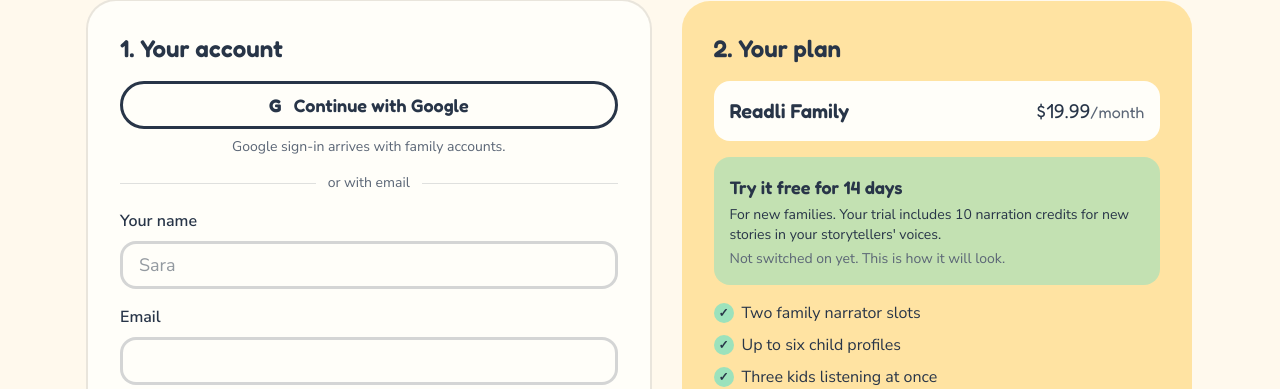
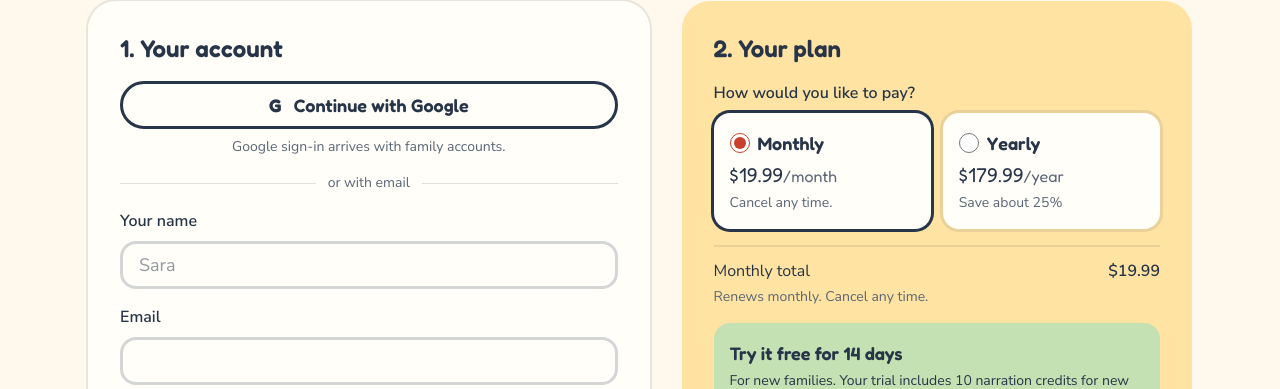
Before and after one commit to PromptboxAI/readli, a Next.js app: page /signup/family in a window 1280 px wide. Shown: the part 368-757 px from the top of the page. Built offline with nearby package versions, Linux system fonts and the light colour scheme; no server answers.

Commit message:
Let families pick monthly or yearly at signup
Co-Authored-By: Claude Opus 5.5 (1M context) <noreply@anthropic.com>
Claude-Session: https://claude.ai/code/session_01Sfme5XvkJJB4Ud6jXAT2Gi

```diff
--- a/src/app/pricing/page.tsx
+++ b/src/app/pricing/page.tsx
@@ -77,7 +77,11 @@ export default async function PricingPage() {
                   <span className="text-lg font-normal text-muted">/month</span>
                 </p>
                 <p className="text-muted">
-                  or {dollars(P.familyAnnualCents)}/year, about {annualSavingsPercent(P)}% less than paying monthly
+                  or{" "}
+                  <Link href="/signup/family?billing=annual" className="font-semibold text-ink underline underline-offset-4">
+                    {dollars(P.familyAnnualCents)}/year
+                  </Link>
+                  , about {annualSavingsPercent(P)}% less than paying monthly
                 </p>
               </div>
               <PlanList items={familyHighlights(P)} />
--- a/src/app/signup/family/page.tsx
+++ b/src/app/signup/family/page.tsx
@@ -5,16 +5,19 @@ import { PlanList } from "@/components/accounts/PlanList";
 import { buttonPrimary } from "@/components/brand/buttons";
 import { AdultPage, Eyebrow, PreviewNote } from "@/components/invites/AdultPage";
 import { ACCOUNT_TYPES } from "@/lib/accounts/accounts";
-import { DEFAULT_PLAN, formatPrice } from "@/lib/family/plan";
+import { BillingChoice } from "@/components/accounts/BillingChoice";
+import { effectivePlan } from "@/lib/billing/price-settings";
+import { accountDb } from "@/lib/family/account-store";
 import { familyCheckoutOpen } from "@/lib/accounts/checkout";
 import { rewardsConfig, rewardsVisible } from "@/lib/rewards/rewards";
 
 export const metadata: Metadata = { title: "Create a Family | Readli", robots: { index: false } };
 export const dynamic = "force-dynamic";
 
-export default function FamilySignupPage() {
+export default async function FamilySignupPage({ searchParams }: { searchParams: Promise<{ billing?: string | string[] }> }) {
   const open = familyCheckoutOpen();
-  const price = formatPrice(DEFAULT_PLAN.familyMonthlyPriceCents);
+  const plan = await effectivePlan(accountDb());
+  const initial = (await searchParams).billing === "annual" ? "annual" : "monthly";
   const rewards = rewardsConfig();
   // The trial shows on previews for review, and in production only once the program is public.
   const showTrial = rewardsVisible(rewards);
@@ -41,13 +44,12 @@ export default function FamilySignupPage() {
           <h2 id="checkout" className="font-display text-2xl font-semibold">
             2. Your plan
           </h2>
-          <div className="flex items-baseline justify-between gap-4 rounded-2xl bg-surface p-4">
-            <span className="font-display text-xl font-semibold">Readli Family</span>
-            <span className="font-display text-xl" data-testid="family-price">
-              {price}
-              <span className="text-base text-muted">/month</span>
-            </span>
-          </div>
+          <BillingChoice
+            monthlyCents={plan.familyMonthlyPriceCents}
+            annualCents={plan.familyAnnualPriceCents}
+            monthlyCredits={plan.monthlyCredits}
+            initial={initial}
+          />
           {showTrial && (
             <div className="flex flex-col gap-1 rounded-2xl bg-mint/60 p-4" data-testid="family-trial">
               <p className="font-display text-lg font-semibold">Try it free for {rewards.trialDays} days</p>
@@ -58,12 +60,6 @@ export default function FamilySignupPage() {
             </div>
           )}
           <PlanList items={ACCOUNT_TYPES.family.includes} />
-          <dl className="grid grid-cols-[1fr_auto] gap-y-1 border-t-2 border-ink/10 pt-3">
-            <dt>Monthly total</dt>
-            <dd className="font-semibold">{price}</dd>
-            <dt className="text-sm text-muted">Renews monthly. Cancel any time.</dt>
-            <dd />
-          </dl>
           {!open && (
             <p data-testid="checkout-off" className="rounded-2xl bg-surface/80 p-3 text-sm">
               Checkout isn&apos;t switched on yet, so nothing will be charged.
--- /dev/null
+++ b/src/components/accounts/BillingChoice.tsx
@@ -0,0 +1,53 @@
+"use client";
+
+import { useState } from "react";
+
+export type Billing = "monthly" | "annual";
+
+const money = (cents: number) => `$${(cents / 100).toFixed(2)}`;
+
+/** Monthly or yearly Readli Family, with the total that goes with it. */
+export function BillingChoice({ monthlyCents, annualCents, monthlyCredits, initial }: { monthlyCents: number; annualCents: number; monthlyCredits: number; initial: Billing }) {
+  const [billing, setBilling] = useState<Billing>(initial);
+  const savings = Math.round((1 - annualCents / (12 * monthlyCents)) * 100);
+  const options = [
+    { id: "monthly" as const, label: "Monthly", price: money(monthlyCents), unit: "/month", note: "Cancel any time." },
+    { id: "annual" as const, label: "Yearly", price: money(annualCents), unit: "/year", note: savings > 0 ? `Save about ${savings}%` : "Billed once a year." },
+  ];
+  const chosen = options.find((o) => o.id === billing)!;
+  return (
+    <div className="flex flex-col gap-4">
+      <fieldset className="flex flex-col gap-2">
+        <legend className="mb-2 font-semibold">How would you like to pay?</legend>
+        <div className="grid gap-3 sm:grid-cols-2">
+          {options.map((o) => (
+            <label
+              key={o.id}
+              className={`flex cursor-pointer flex-col gap-1 rounded-2xl bg-surface p-4 ring-[3px] transition-colors has-[:focus-visible]:outline has-[:focus-visible]:outline-2 has-[:focus-visible]:outline-offset-2 ${billing === o.id ? "ring-ink" : "ring-ink/10 hover:ring-ink/30"}`}
+            >
+              <span className="flex items-center gap-2">
+                <input type="radio" name="billing" value={o.id} checked={billing === o.id} onChange={() => setBilling(o.id)} className="size-5 accent-coral-deep" />
+                <span className="font-display text-lg font-semibold">{o.label}</span>
+              </span>
+              <span className="font-display text-xl" data-testid={`price-${o.id}`}>
+                {o.price}
+                <span className="text-base text-muted">{o.unit}</span>
+              </span>
+              <span className="text-sm text-muted">{o.note}</span>
+            </label>
+          ))}
+        </div>
+      </fieldset>
+      <dl className="grid grid-cols-[1fr_auto] gap-y-1 border-t-2 border-ink/10 pt-3" aria-live="polite">
+        <dt>{billing === "annual" ? "Yearly total" : "Monthly total"}</dt>
+        <dd className="font-semibold" data-testid="family-price">
+          {chosen.price}
+        </dd>
+        <dt className="text-sm text-muted">
+          {billing === "annual" ? `Renews yearly. Your ${monthlyCredits} narration credits still arrive every month.` : "Renews monthly. Cancel any time."}
+        </dt>
+        <dd />
+      </dl>
+    </div>
+  );
+}
```
Also changed, not shown: 1 other file (tests, documents, lock files or other folders).
